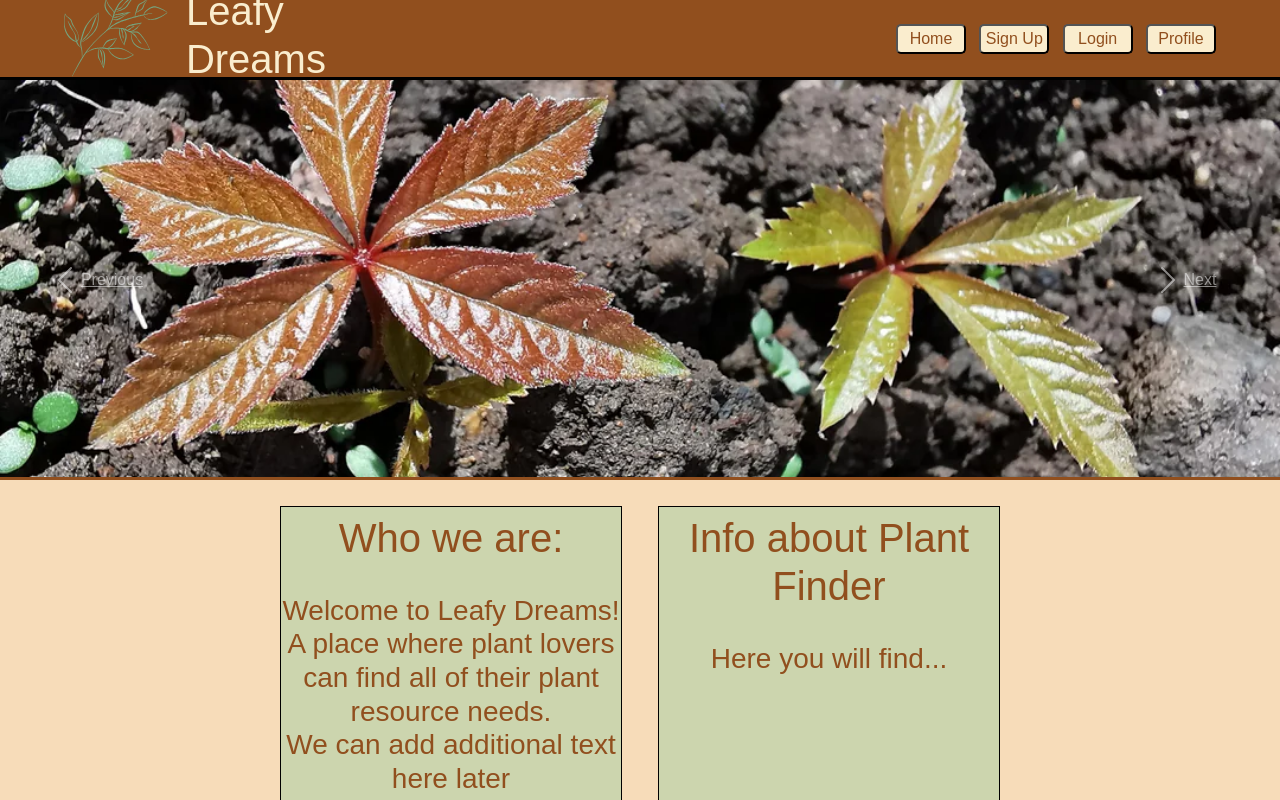
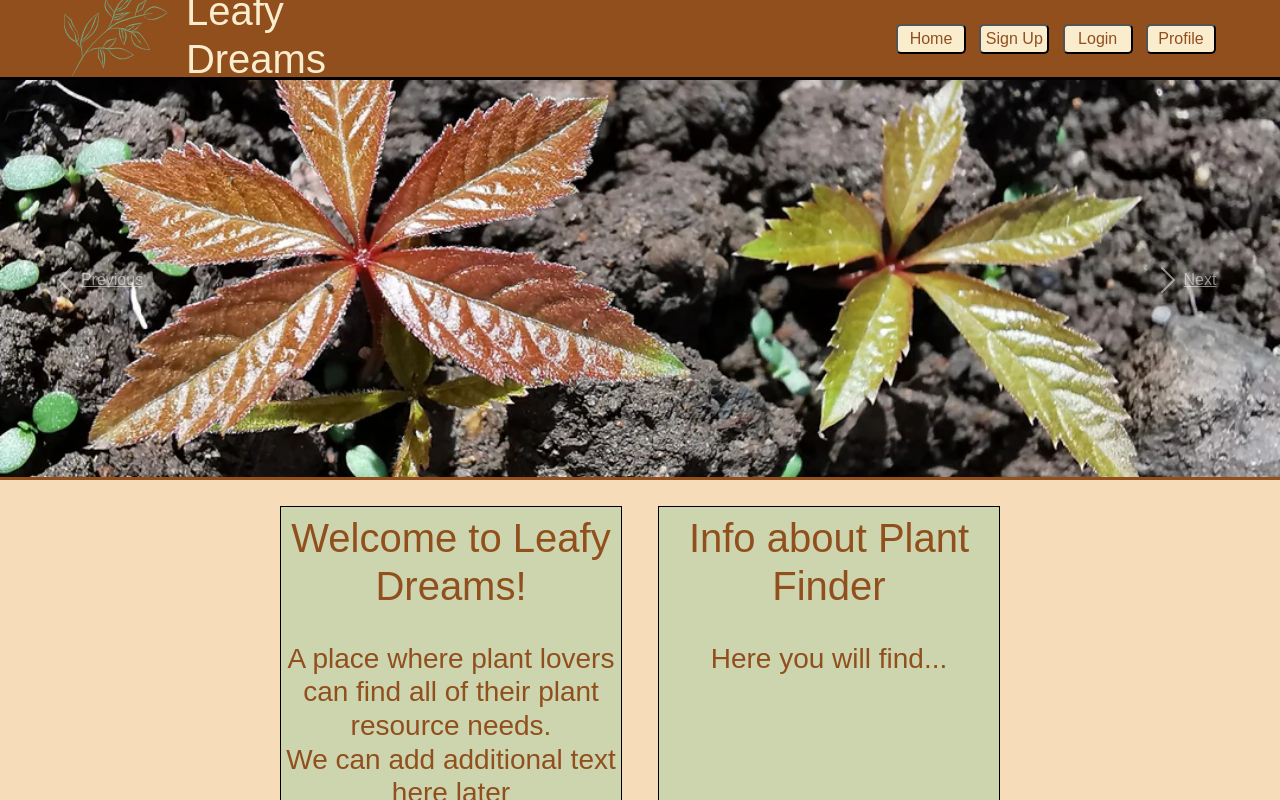
Before and after one commit to thomassmith0526/Leafy-Dreams, a React (Vite) app in the folder client/: page / in a window 1280 px wide. Shown: the top 800 px of the page. Built offline with nearby package versions, Linux system fonts and the light colour scheme; a web font is replaced by a local one.

Commit message:
test to see if the styling code goes through

```diff
--- a/client/src/components/pages/Home/Home.jsx
+++ b/client/src/components/pages/Home/Home.jsx
@@ -36,8 +36,8 @@ const Home = () => {
             <div id='row' className='aboutUsBox'>
                 <div className='column1'>
                     {/* about us info would go here */}
-                 <h1>Who we are:</h1><br></br>
-                 <h2>Welcome to Leafy Dreams!<br></br>A place where plant lovers can find all of their plant resource needs.<br></br>We can add additional text here later</h2>
+                 <h1>Welcome to Leafy Dreams!</h1><br></br>
+                 <h2>A place where plant lovers can find all of their plant resource needs.<br></br>We can add additional text here later</h2>
 
                 </div>
                 <div className='column2'>
```
